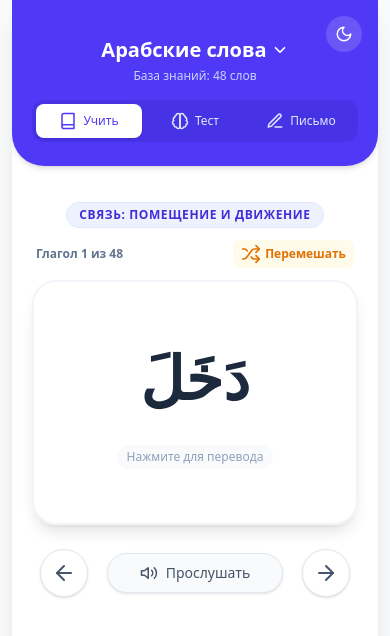
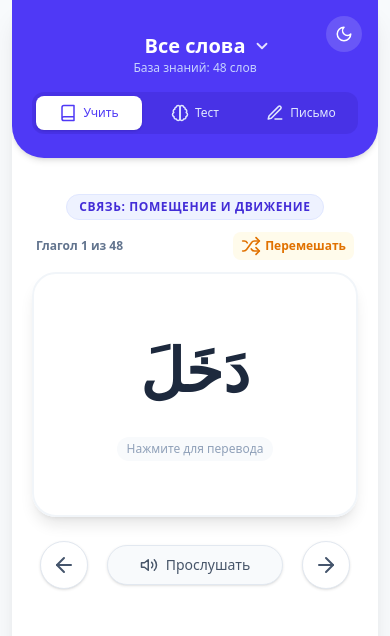
Before and after one commit to labekasova/labekasova.github.io, a React (Vite) app: page / in a window 390 px wide. Shown: the top 636 px of the page. Built offline with nearby package versions, Linux system fonts and the light colour scheme.

Commit message:
- Adjusted the filter titles and cleaned up the mobile dropdown alignment

```diff
--- a/src/App.jsx
+++ b/src/App.jsx
@@ -6,9 +6,9 @@ const WORD_TYPES = {
 };
 
 const WORD_FILTERS = [
-  { id: 'all', label: 'Все слова', title: 'Арабские слова', type: null },
-  { id: 'verb', label: 'Только глаголы', title: 'Арабские глаголы', type: WORD_TYPES.verb },
-  { id: 'noun', label: 'Только существительные', title: 'Арабские существительные', type: WORD_TYPES.noun }
+  { id: 'all', label: 'Все слова', title: 'Все слова', type: null },
+  { id: 'verb', label: 'Только глаголы', title: 'Глаголы', type: WORD_TYPES.verb },
+  { id: 'noun', label: 'Только существительные', title: 'Существительные', type: WORD_TYPES.noun }
 ];
 
 // Полная логическая база слов
@@ -117,8 +117,7 @@ const IconEye = () => <svg xmlns="http://www.w3.org/2000/svg" width="16" height=
 const IconVolume = () => <svg xmlns="http://www.w3.org/2000/svg" width="18" height="18" viewBox="0 0 24 24" fill="none" stroke="currentColor" strokeWidth="2" strokeLinecap="round" strokeLinejoin="round"><polygon points="11 5 6 9 2 9 2 15 6 15 11 19 11 5"/><path d="M15.54 8.46a5 5 0 0 1 0 7.07"/><path d="M19.07 4.93a10 10 0 0 1 0 14.14"/></svg>;
 const IconMoon = () => <svg xmlns="http://www.w3.org/2000/svg" width="18" height="18" viewBox="0 0 24 24" fill="none" stroke="currentColor" strokeWidth="2" strokeLinecap="round" strokeLinejoin="round"><path d="M12 3a6 6 0 1 0 9 9 9 9 0 1 1-9-9Z"/></svg>;
 const IconSun = () => <svg xmlns="http://www.w3.org/2000/svg" width="18" height="18" viewBox="0 0 24 24" fill="none" stroke="currentColor" strokeWidth="2" strokeLinecap="round" strokeLinejoin="round"><circle cx="12" cy="12" r="4"/><path d="M12 2v2"/><path d="M12 20v2"/><path d="m4.93 4.93 1.41 1.41"/><path d="m17.66 17.66 1.41 1.41"/><path d="M2 12h2"/><path d="M20 12h2"/><path d="m6.34 17.66-1.41 1.41"/><path d="m19.07 4.93-1.41 1.41"/></svg>;
-const IconChevronDown = () => <svg xmlns="http://www.w3.org/2000/svg" width="18" height="18" viewBox="0 0 24 24" fill="none" stroke="currentColor" strokeWidth="2.25" strokeLinecap="round" strokeLinejoin="round"><path d="m6 9 6 6 6-6"/></svg>;
-
+const IconChevronDown = () => <svg xmlns="http://www.w3.org/2000/svg" width="18" height="18" viewBox="0 0 24 24" fill="none" stroke="currentColor" strokeWidth="2.4" strokeLinecap="round" strokeLinejoin="round"><path d="m6 9 6 6 6-6"/></svg>;
 export default function App() {
   const audioRef = useRef(null);
   const audioRequestRef = useRef(0);
@@ -395,7 +394,7 @@ export default function App() {
       const width = Math.min(window.innerWidth - 24, 380);
       const centerX = rect.left + rect.width / 2;
       const left = Math.max(width / 2 + 12, Math.min(window.innerWidth - width / 2 - 12, centerX));
-      const top = rect.bottom - 6;
+      const top = rect.bottom + 2;
 
       setFilterMenuStyle({ top, left, width });
     };
@@ -576,20 +575,28 @@ export default function App() {
           >
             {theme === 'dark' ? <IconSun /> : <IconMoon />}
           </button>
-          <div className="relative z-20 mb-4 flex flex-col items-center">
+          <div className="relative z-20 mb-4 flex w-full flex-col items-center">
+            <div className="relative flex w-full items-center justify-center">
               <button
                 type="button"
                 ref={filterButtonRef}
                 onClick={() => setIsFilterMenuOpen((prev) => !prev)}
-              className="inline-flex items-center justify-center gap-1 rounded-full px-3 py-1 text-center text-xl font-bold text-white transition-colors hover:bg-white/10"
+                className="inline-grid grid-cols-[18px_auto_18px] items-center gap-2 px-1 py-1 text-center text-xl font-bold leading-none text-white"
                 aria-haspopup="menu"
                 aria-expanded={isFilterMenuOpen}
               >
+                <span aria-hidden="true" className="flex h-[18px] w-[18px] items-center justify-center opacity-0">
+                  <IconChevronDown />
+                </span>
                 <span>{activeFilterOption.title}</span>
-              <span className={`transition-transform duration-200 ${isFilterMenuOpen ? 'rotate-180' : ''}`}>
+                <span
+                  aria-hidden="true"
+                  className={`flex h-[18px] w-[18px] items-center justify-center text-white/85 transition-transform duration-200 ${isFilterMenuOpen ? 'rotate-180' : ''}`}
+                >
                   <IconChevronDown />
                 </span>
               </button>
+            </div>
             <p className="text-center text-xs text-indigo-200">База знаний: {filteredWords.length} слов</p>
 
             {isFilterMenuOpen && (
```
Lines whose indentation alone changed are shown as unchanged.
